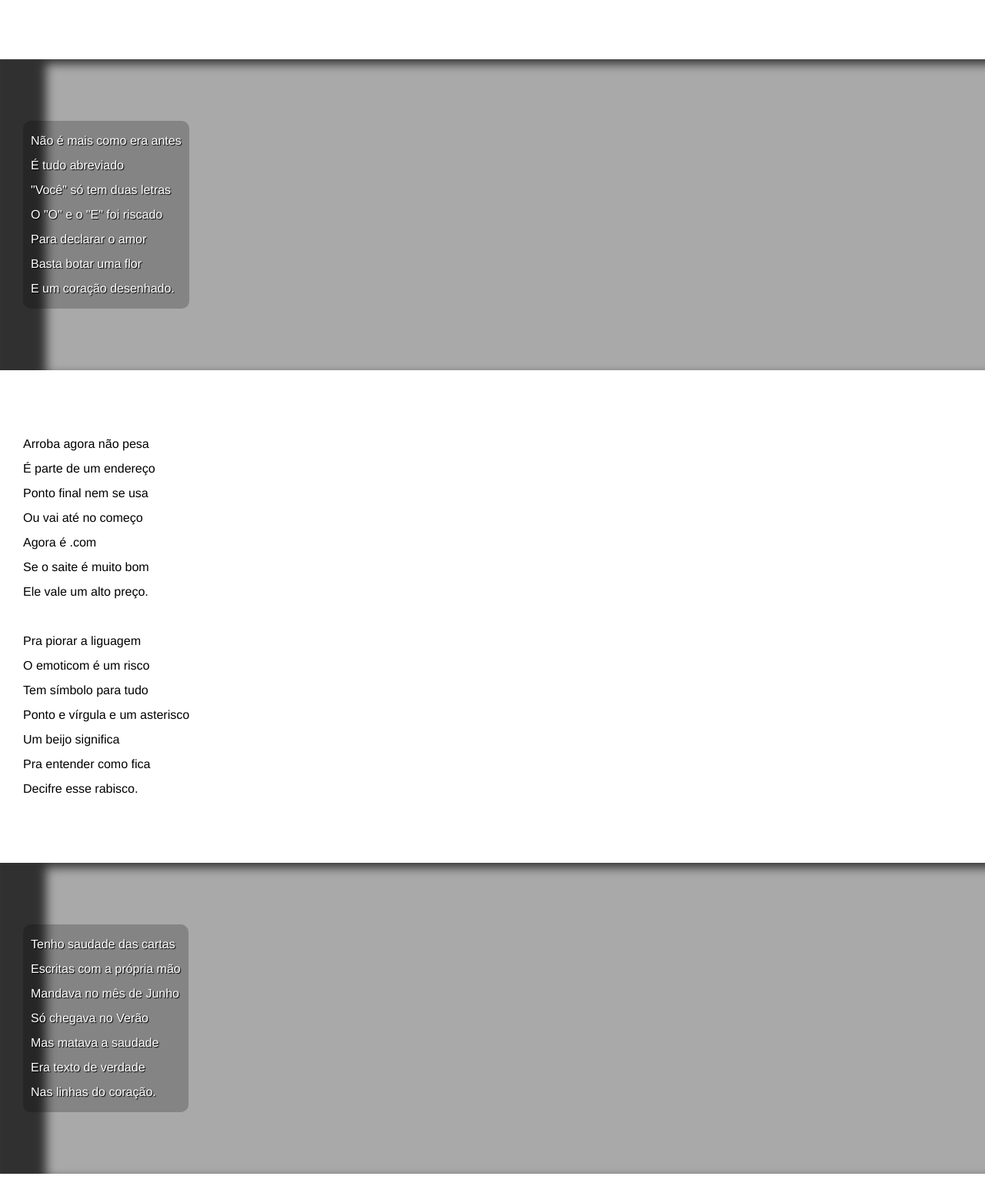
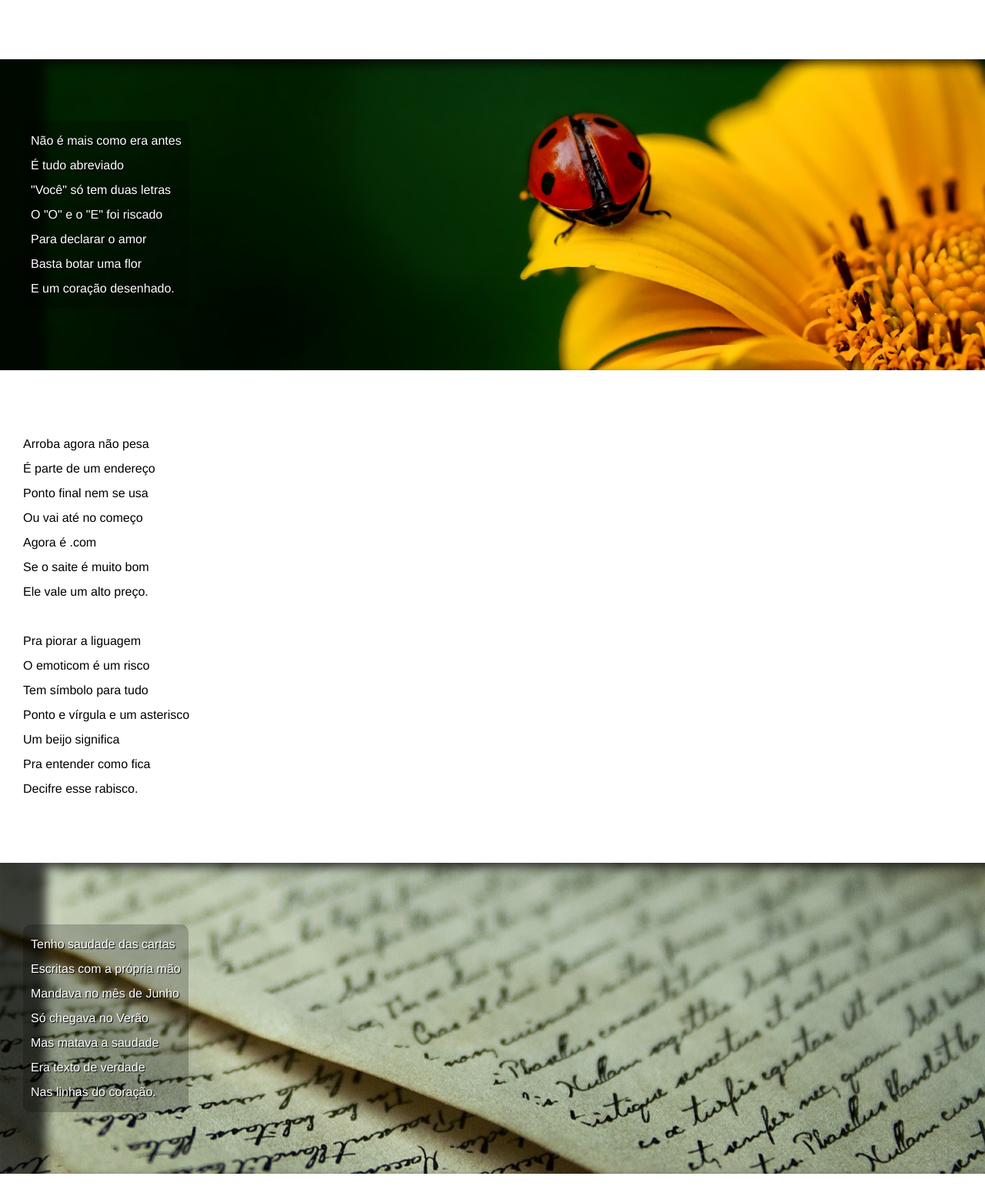
Before and after one commit to isaqueTaylor/html-css, a plain HTML site: page desafios/projeto cordel/index.html in a window 1280 px wide. Shown: the part 490-2040 px from the top of the page at 77% size. Drawn offline with Linux system fonts and the light colour scheme; files that its build step writes are made by us from their sources.

Commit message:
atualize a css

```diff
--- a/desafios/projeto cordel/estilos/style.css
+++ b/desafios/projeto cordel/estilos/style.css
@@ -59,12 +59,12 @@ section.imagem > p{
     text-shadow: 1px 1px 1px black;
 }
 section#img01{
-    background-image: url('background001.jpg');
+    background-image: url('../imagens/background001.jpg');
     background-position: right center;
     background-size: cover;
 }
 section#img02{
-    background-image: url('background002.jpg');
+    background-image: url('../imagens/background002.jpg');
     background-position: right center;
     background-position: right center;
 }
--- a/desafios/projeto cordel/index.html
+++ b/desafios/projeto cordel/index.html
@@ -4,7 +4,7 @@
     <meta charset="UTF-8">
     <meta http-equiv="X-UA-Compatible" content="IE=edge">
     <meta name="viewport" content="width=device-width, initial-scale=1.0">
-    <link rel="stylesheet" href="style.css">
+    <link rel="stylesheet" href="estilos/style.css">
     <title>Cordeu Moderno</title>
 </head>
 <body>
```
